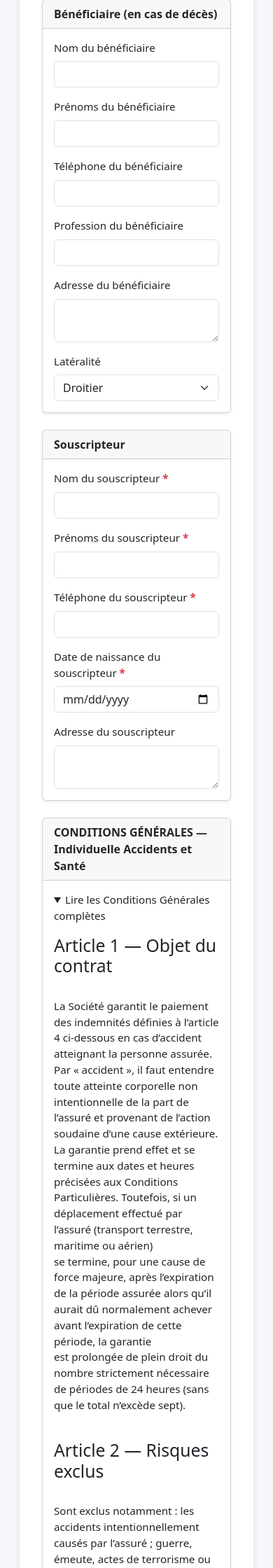
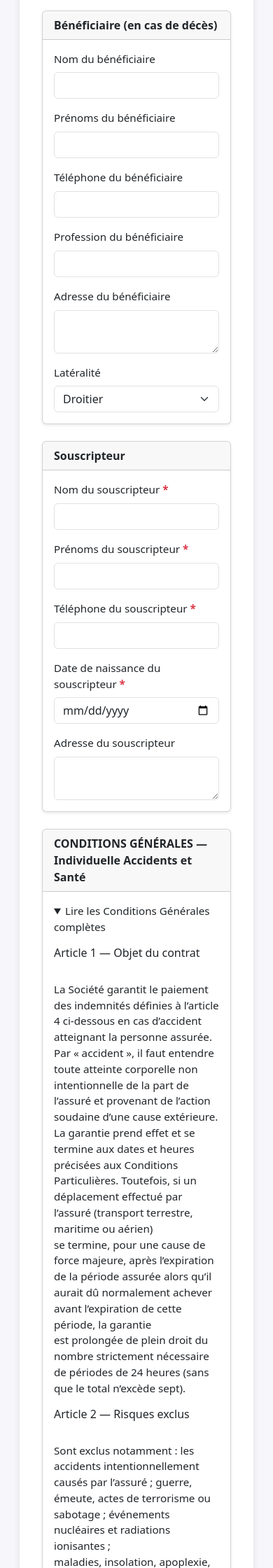
Before and after one commit to IFAZANE/fafa, a Flask app: page /questionnaire in a window 390 px wide, after a click on "Lire les Conditions Générales complètes". Shown: the part 3016-5256 px from the top of the page at 70% size. Run offline with Flask 3, Linux system fonts and the light colour scheme.

Commit message:
questionnaire.html

```diff
--- a/fafa/templates/questionnaire.html
+++ b/fafa/templates/questionnaire.html
@@ -71,15 +71,13 @@
       </div>
 
       <!-- Formulaire -->
-     <!-- Formulaire -->
       <h2 class="section-title mb-4 text-center">Formulaire de souscription</h2>
       <form method="POST" novalidate>
         {{ form.hidden_tag() }}
 
+
     <!-- Durée du contrat -->
-  <div class="row justify-content-center">
-    <div class="col-md-8">
-      <div class="card mb-2 shadow-sm w-100">
+    <div class="card mb-4 shadow-sm">
       <div class="card-header fw-semibold">Durée du contrat</div>
       <div class="card-body small-text">
         <div class="form-check">
@@ -107,8 +105,6 @@
           <div class="col-md-4">
             {{ form.periodicite.label(class="form-label") }}
             {{ form.periodicite(class="form-select") }}
-            </div>
-          </div>
           </div>
         </div>
       </div>
@@ -223,33 +219,30 @@
         <details>
           <summary class="mb-3">Lire les Conditions Générales complètes</summary>
 
-          <h2 class="mt-3">Article 1 — Objet du contrat</h2>
+          <h6 class="mt-3">Article 1 — Objet du contrat</h6>
           <p>
 La Société garantit le paiement des indemnités définies à l’article 4 ci-dessous en cas d’accident atteignant la personne assurée.
 Par « accident », il faut entendre toute atteinte corporelle non intentionnelle de la part de l’assuré et provenant de l’action soudaine d’une cause extérieure.
 La garantie prend effet et se termine aux dates et heures précisées aux Conditions Particulières. Toutefois, si un déplacement effectué par l’assuré (transport terrestre, maritime ou aérien)
 se termine, pour une cause de force majeure, après l’expiration de la période assurée alors qu’il aurait dû normalement achever avant l’expiration de cette période, la garantie
-est prolongée de plein droit du nombre strictement nécessaire de périodes de 24 heures (sans que le total n’excède sept).
-          </p>
+est prolongée de plein droit du nombre strictement nécessaire de périodes de 24 heures (sans que le total n’excède sept).          </p>
 
-          <h2 class="mt-3">Article 2 — Risques exclus</h2>
+          <h6 class="mt-3">Article 2 — Risques exclus</h6>
           <p>
 Sont exclus notamment : les accidents intentionnellement causés par l’assuré ; guerre, émeute, actes de terrorisme ou sabotage ; événements nucléaires et radiations ionisantes ;
 maladies, insolation, apoplexie, effets de température/pression (sauf s’ils résultent d’un accident garanti ou d’un dysfonctionnement de transport) ; intoxication alimentaire ;
 lumbago, rupture de muscles, hernie (même d’origine traumatique) ; accidents résultant de traitements ou opérations (sauf s’ils découlent d’un accident garanti) ; usage de cycles à moteur de type sport
 ou > 50 cm³ ; sports à risques (hockey sur glace, bobsleigh, skeleton, ski, alpinisme par voies non frayées, spéléologie, etc.) ; participation (concurrent, commissaire, entraîneur, arbitre)
 à courses/compétitions/exhibitions et entraînements correspondants ; travaux manuels professionnels ; transport aérien autrement que comme passager d’une compagnie agréée.
-Est exclue toute personne ayant intentionnellement causé ou provoqué le sinistre.
-          </p>
+Est exclue toute personne ayant intentionnellement causé ou provoqué le sinistre.          </p>
 
-          <h2 class="mt-3">Article 3 — Indemnités garanties</h2>
+          <h6 class="mt-3">Article 3 — Indemnités garanties</h6>
           <p>
 En cas de mort dans les douze mois des suites d’un accident garanti : capital payable au bénéficiaire désigné (ou à défaut aux ayants droit).<br/>
 En cas d’infirmité permanente (totale ou partielle) : indemnité calculée selon l’article 5.<br/>
-En cas de traitement médical : selon dispositions des Conditions Particulières.
-          </p>
+En cas de traitement médical : selon dispositions des Conditions Particulières.          </p>
 
-          <h2 class="mt-3">Article 4 — Infirmité permanente</h2>
+          <h6 class="mt-3">Article 4 — Infirmité permanente</h6>
           <p>
 a) <em>Infirmité permanente totale</em> : droit à la somme maxima stipulée (trouble mental incurable, perte totale/incapacité fonctionnelle absolue des deux yeux, deux bras, deux mains,
 deux jambes, deux pieds, d’un bras et d’une jambe, d’un bras et d’un pied, d’une main et d’une jambe, d’une main et d’un pied).<br/>
@@ -290,23 +283,23 @@ L’indemnité totale due pour plusieurs lésions d’un même accident s’obti
 L’incapacité fonctionnelle (totale/partielle) d’un membre ou organe est assimilée à sa perte (totale/partielle).
 Si l’assuré est gaucher, les taux du membre supérieur droit s’appliquent au gauche, et inversement. Un même accident ne peut donner droit qu’à l’une des indemnités (mort ou infirmité) ; en cas de décès après indemnité d’infirmité, le capital décès est versé diminué de l’indemnité déjà perçue (si inférieure au capital).          </p>
 
-          <h2 class="mt-3">Article 5 — Aggravation</h2>
+          <h6 class="mt-3">Article 5 — Aggravation</h6>
           <p>
 Si les conséquences sont aggravées par l’état de la victime, une maladie, une négligence de soins ou un traitement empirique, l’indemnité est calculée comme chez un sujet sain soumis à un traitement rationnel.          </p>
 
-          <h2 class="mt-3">Article 6 — Déclaration de sinistres</h2>
+          <h6 class="mt-3">Article 6 — Déclaration de sinistres</h6>
           <p>
 Déclaration dans les 5 jours (sauf cas fortuit/force majeure) à la Société/Agence (écrit ou verbal contre récépissé). L’assuré doit limiter les effets de l’accident et transmettre sous 10 jours les certificats médicaux et pièces probantes. Les médecins/délégués doivent pouvoir constater l’état de l’assuré. Fausses déclarations : déchéance de garantie pour le sinistre.          </p>
 
-          <h2 class="mt-3">Article 7 — Expertises</h2>
+          <h6 class="mt-3">Article 7 — Expertises</h6>
           <p>
 Causes de la mort, degré d’infirmité, durée d’incapacité : constatées d’un commun accord ou par deux médecins (un par partie). En cas de divergence, un troisième est désigné (ou par le Président du Tribunal compétent).          </p>
 
-          <h2 class="mt-3">Article 8 — Règlement des indemnités</h2>
+          <h6 class="mt-3">Article 8 — Règlement des indemnités</h6>
           <p>
 En cas de mort : paiement dans les 30 jours de la remise des pièces à la Société. En cas d’infirmité permanente : indemnité calculée selon l’article 5.          </p>
 
-          <h2 class="mt-3">Article 9 — Prescription</h2>
+          <h6 class="mt-3">Article 9 — Prescription</h6>
           <p>
 Toute action dérivant du contrat est prescrite par 2 ans (art. 28 du code CIMA).          </p>
         </details>
```
Lines whose indentation alone changed are shown as unchanged.
